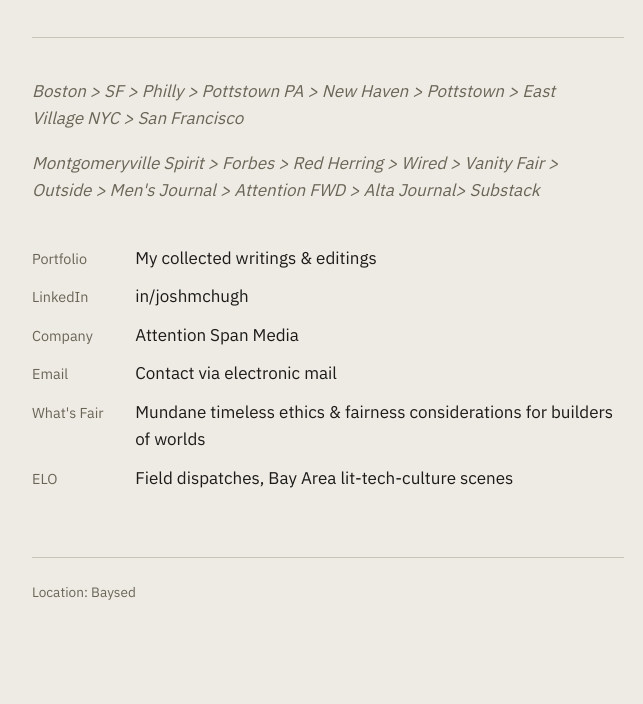
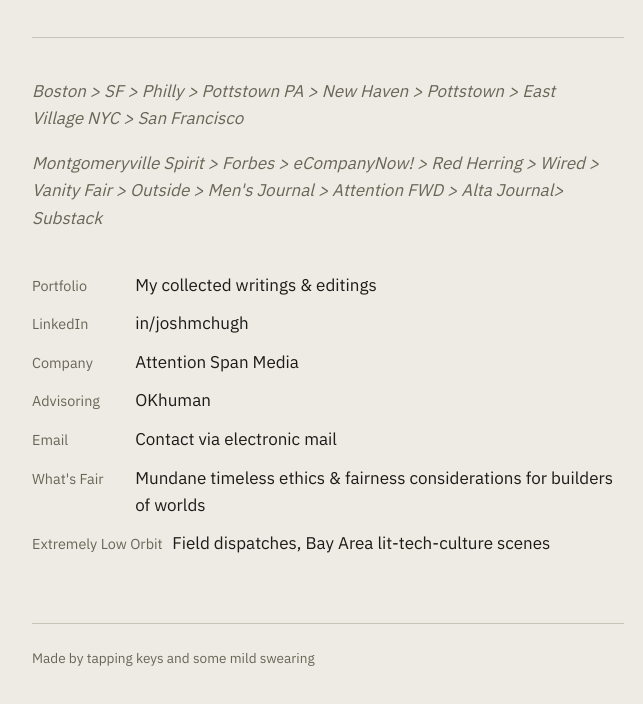
Before and after one commit to JoshMcHugh/joshmchugh.github.io, a plain HTML site: page index.html in a window 1280 px wide. Shown: the part 222-926 px from the top of the page, without its empty margins (312-955 px from the left). Before the commit the page ends 890 px from the top, so only its background shows below. Drawn offline with Linux system fonts and the light colour scheme.

Commit message:
Update index.html
Updated with some new info

```diff
--- a/index.html
+++ b/index.html
@@ -130,7 +130,7 @@
   <div class="bio">
 
     <p class="placeholder"> Boston > SF > Philly > Pottstown PA > New Haven > Pottstown > East Village NYC > San Francisco </p>
-    <p class="placeholder"> Montgomeryville Spirit > Forbes > Red Herring > Wired > Vanity Fair > Outside > Men's Journal > Attention FWD > Alta Journal> Substack
+    <p class="placeholder"> Montgomeryville Spirit > Forbes > eCompanyNow! > Red Herring > Wired > Vanity Fair > Outside > Men's Journal > Attention FWD > Alta Journal> Substack
   </div>
 
   <nav class="links" aria-label="Elsewhere">
@@ -143,6 +143,10 @@
     <a href="https://attentionspan.com" target="_blank" rel="noopener">
       <span class="label">Company</span> Attention Span Media
     </a>
+     </a>
+    <a href="https://okhuman.com" target="_blank" rel="noopener">
+      <span class="label">Advisoring</span> OKhuman
+    </a>
     <a href="mailto:joshmchugh@gmail.com">
       <span class="label">Email</span> Contact via electronic mail
     </a>
@@ -151,12 +155,12 @@
       <span class="label">What's Fair</span> Mundane timeless ethics &amp; fairness considerations for builders of worlds
     </a>
     <a href="https://extremelyloworbit.substack.com/" target="_blank" rel="noopener">
-      <span class="label">ELO</span> Field dispatches, Bay Area lit-tech-culture scenes
+      <span class="label">Extremely Low Orbit</span> Field dispatches, Bay Area lit-tech-culture scenes
     </a>
   </nav>
 
   <footer>
-    Location: Baysed
+    Made by tapping keys and some mild swearing
   </footer>
 
 </main>
```
